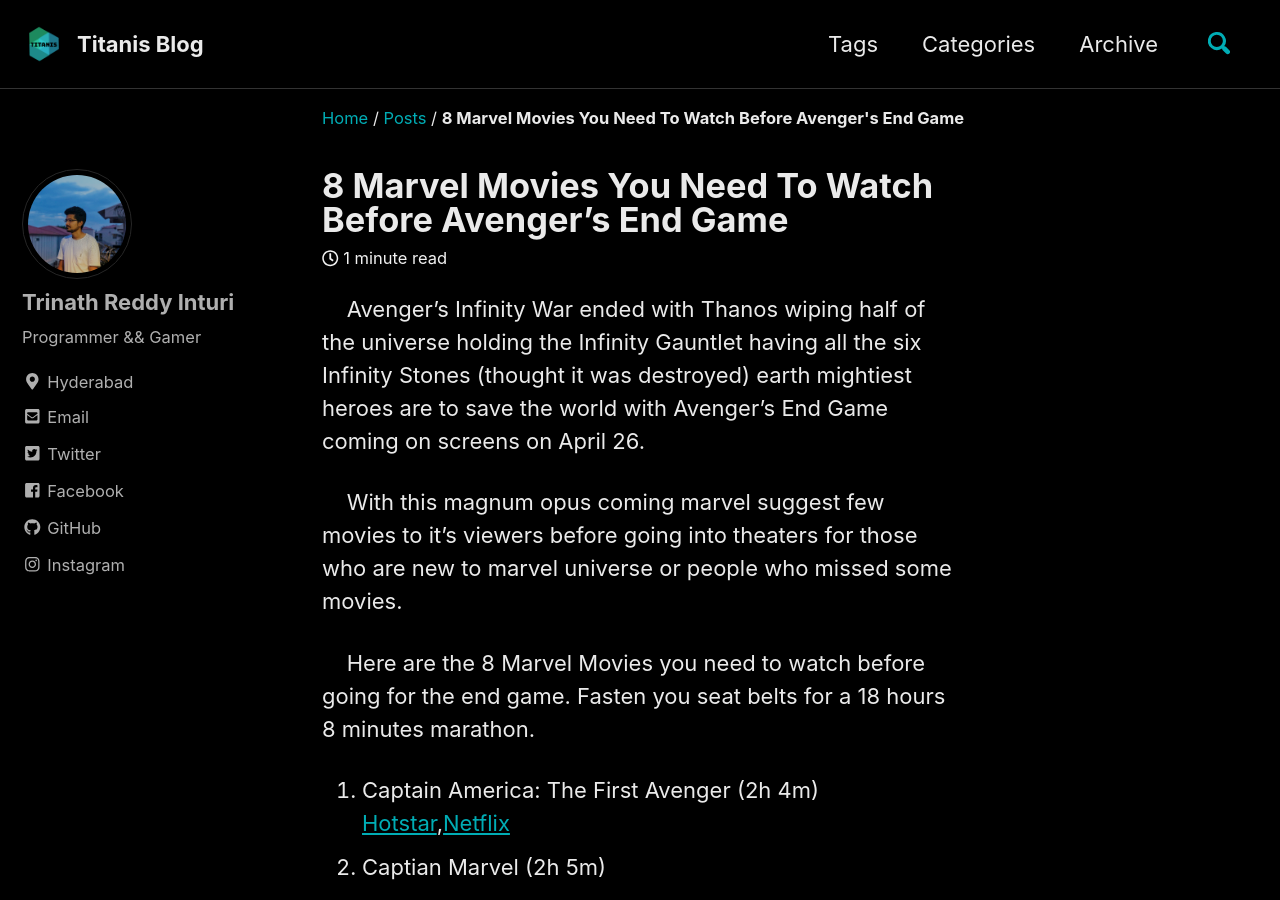
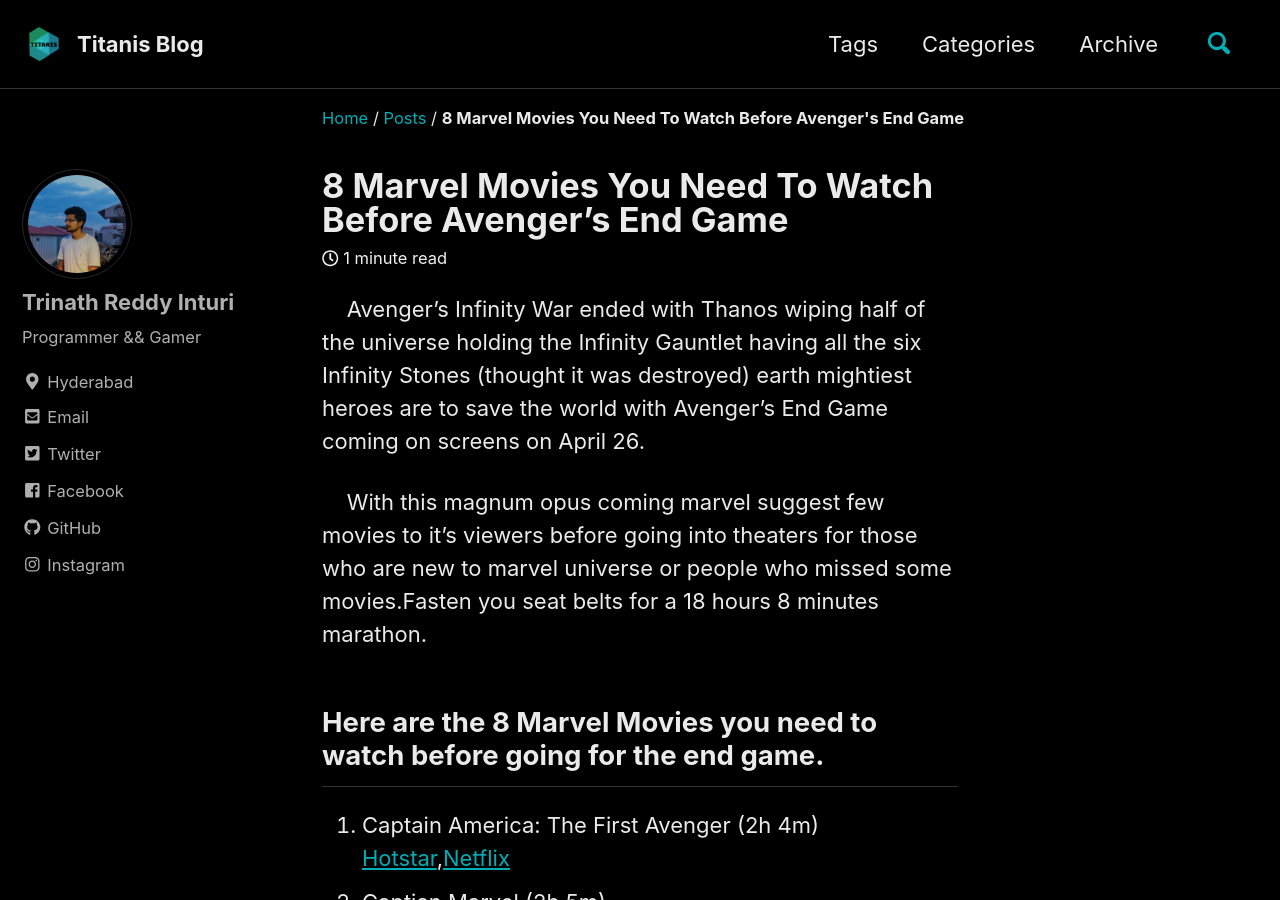
Before and after one commit to TrinathInturi/sample-blog, a Jekyll site: the page built from _posts/2019-04-25-movies-to-watch-before-endgame.md, in a window 1280 px wide and 900 px high. Built offline with Jekyll 4.4.1, drawn with Linux system fonts in a browser that asks for light colours; cached includes are drawn as plain includes; part of the change alters nothing that is shown.

```diff
--- a/_posts/2019-04-25-movies-to-watch-before-endgame.md
+++ b/_posts/2019-04-25-movies-to-watch-before-endgame.md
@@ -9,9 +9,9 @@ tags:
 
 &nbsp;&nbsp;&nbsp;&nbsp;Avenger's Infinity War ended with Thanos wiping half of the universe holding the Infinity Gauntlet having all the six Infinity Stones (thought it was destroyed) earth mightiest heroes are to save the world with Avenger's End Game coming on screens on April 26.
 
-&nbsp;&nbsp;&nbsp;&nbsp;With this magnum opus coming marvel suggest few movies to it's viewers before going into theaters for those who are new to marvel universe or people who missed some movies.
+&nbsp;&nbsp;&nbsp;&nbsp;With this magnum opus coming marvel suggest few movies to it's viewers before going into theaters for those who are new to marvel universe or people who missed some movies.Fasten you seat belts for a 18 hours 8 minutes marathon.
 
-&nbsp;&nbsp;&nbsp;&nbsp;Here are the 8 Marvel Movies you need to watch before going for the end game. Fasten you seat belts for a 18 hours 8 minutes marathon.
+## Here are the 8 Marvel Movies you need to watch before going for the end game.
 
 1. Captain America: The First Avenger (2h 4m) [Hotstar](https://www.hotstar.com/movies/captain-america-the-first-avenger/1660000034),[Netflix](https://www.netflix.com/title/70153850)
 2. Captian Marvel (2h 5m)
```
